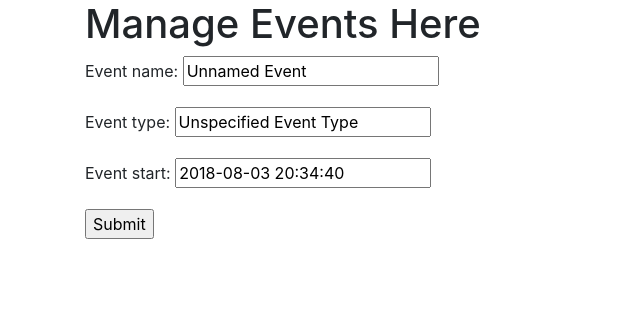
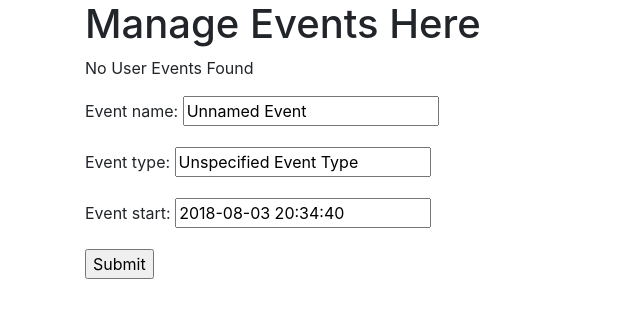
Before and after one commit to mitchellluhm/TimeAndMoneyTracker, a Django app: page /TimeMoneyApp/time_event/ in a window 1280 px wide. Shown: the part 152-470 px from the top of the page, without its empty margins (0-640 px from the left). Run offline with Django 3.2, Linux system fonts and the light colour scheme; a user stored in the database is signed in; data comes from the database, SQL or seed files in the repository; both versions use the stored data as it was after the commit; some libraries are stand-ins or nearby versions.

Commit message:
List user events

```diff
--- a/TimeMoney/TimeMoneyApp/views.py
+++ b/TimeMoney/TimeMoneyApp/views.py
@@ -70,6 +70,8 @@ def user_logout(request):
 @login_required
 def time_event(request):
     # Create context dictionary of their active events
+    user_event_list = TimeEvent.objects.filter(user=request.user)
+
     form = TimeEventForm()
 
     if request.method == 'POST':
@@ -84,4 +86,6 @@ def time_event(request):
             print("Some Form Error in time_event")
 
     return render(request, 'TimeMoneyApp/time_event.html',
-                  { 'form' : form })
+                  { 'form' : form,
+                    'user_event_list' : user_event_list,
+                  })
--- a/TimeMoney/templates/TimeMoneyApp/time_event.html
+++ b/TimeMoney/templates/TimeMoneyApp/time_event.html
@@ -5,6 +5,32 @@
 
 
 <!-- List their active (non-ended) events -->
+{% if user_event_list %}
+
+<table>
+		<thead>
+				<th>Event Name</th>
+				<th>Event Type</th>
+				<th>Event Start</th>
+		</thead>
+
+		{% for user_event in user_event_list %}
+
+		<tr>
+				<td>{{ user_event.event_name }}</td>
+				<td>{{ user_event.event_type }}</td>
+				<td>{{ user_event.event_start }}</td>
+		</tr>
+
+		{% endfor %}
+
+</table>
+
+{% else %}
+
+<p>No User Events Found</p>
+
+{% endif %}
 
 <!-- Have option to close out one of these -->
 	<form method="POST">
```
Also changed, not shown: TimeMoney/db.sqlite3.
